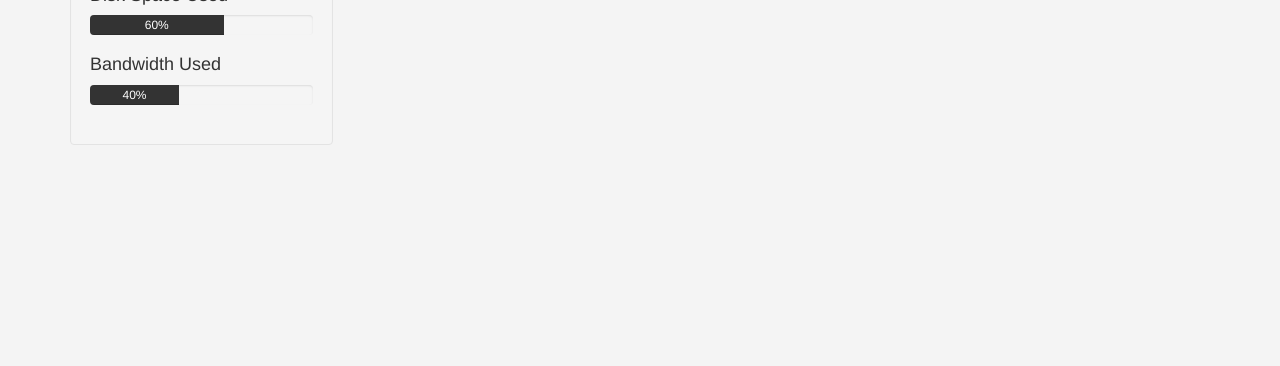
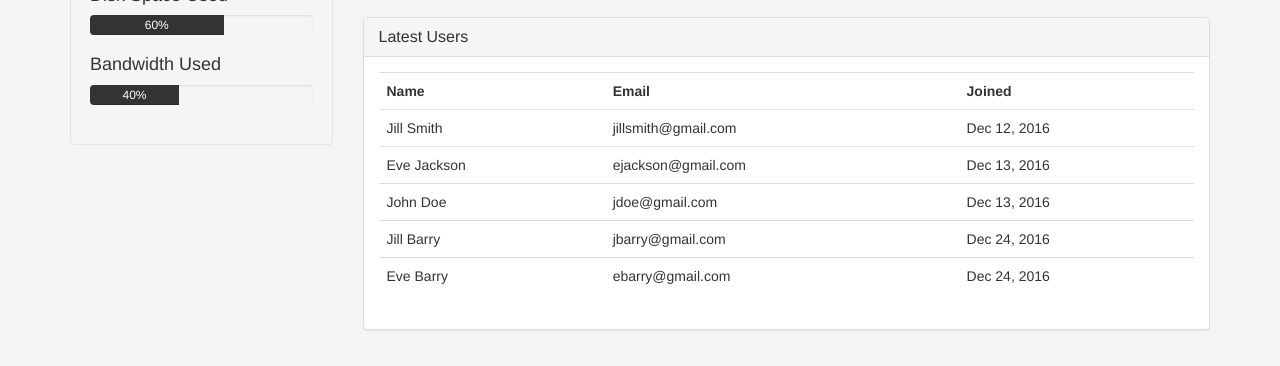
Before and after one commit to BeataJ/AdminStrap-theme, a plain HTML site: page index.html in a window 1280 px wide. Shown: the part 418-784 px from the top of the page. Drawn offline with nearby package versions, Linux system fonts and the light colour scheme.

Commit message:
latest users

```diff
--- a/index.html
+++ b/index.html
@@ -100,6 +100,7 @@
             </div>
           </div>
           <div class="col-md-9">
+            <!-- Website overview-->
             <div class="panel panel-default">
               <div class="panel-heading main-color-bg">
                 <h3 class="panel-title">Website Overview</h3>
@@ -131,6 +132,48 @@
                 </div>
               </div>
             </div>
+
+            <!--Latest Users-->
+            <div class="panel panel-default">
+              <div class="panel-heading">
+                <h3 class="panel-title">Latest Users</h3>
+              </div>
+              <div class="panel-body">
+                <table class="table table-striprd table-hover">
+                  <tr>
+                    <th>Name</th>
+                    <th>Email</th>
+                    <th>Joined</th>
+                  </tr>
+                  <tr>
+                    <td>Jill Smith</td>
+                    <td>jillsmith@gmail.com</td>
+                    <td>Dec 12, 2016</td>
+                  </tr>
+                  <tr>
+                    <td>Eve Jackson</td>
+                    <td>ejackson@gmail.com</td>
+                    <td>Dec 13, 2016</td>
+                  </tr>
+                  <tr>
+                    <td>John Doe</td>
+                    <td>jdoe@gmail.com</td>
+                    <td>Dec 13, 2016</td>
+                  </tr>
+                  <tr>
+                    <td>Jill Barry</td>
+                    <td>jbarry@gmail.com</td>
+                    <td>Dec 24, 2016</td>
+                  </tr>
+                  <tr>
+                    <td>Eve Barry</td>
+                    <td>ebarry@gmail.com</td>
+                    <td>Dec 24, 2016</td>
+                  </tr>
+                </table>
+              </div>
+            </div>
+
           </div>
         </div>
       </div>
```
